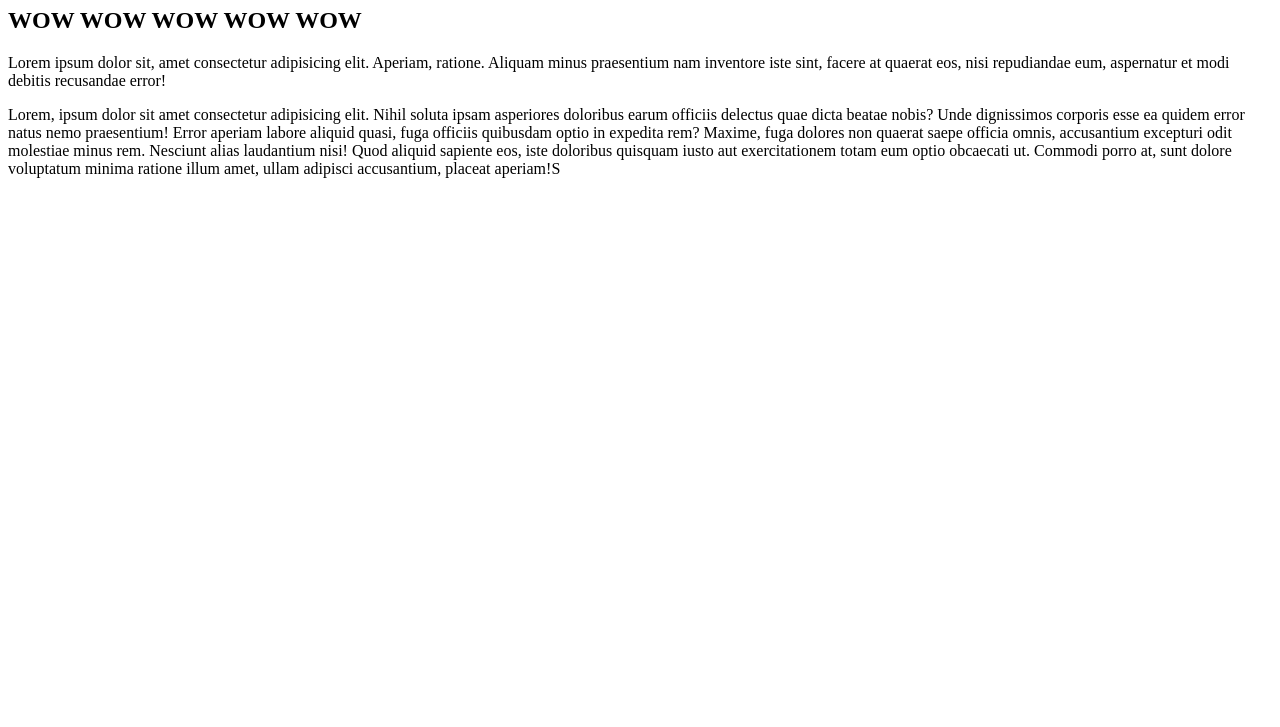
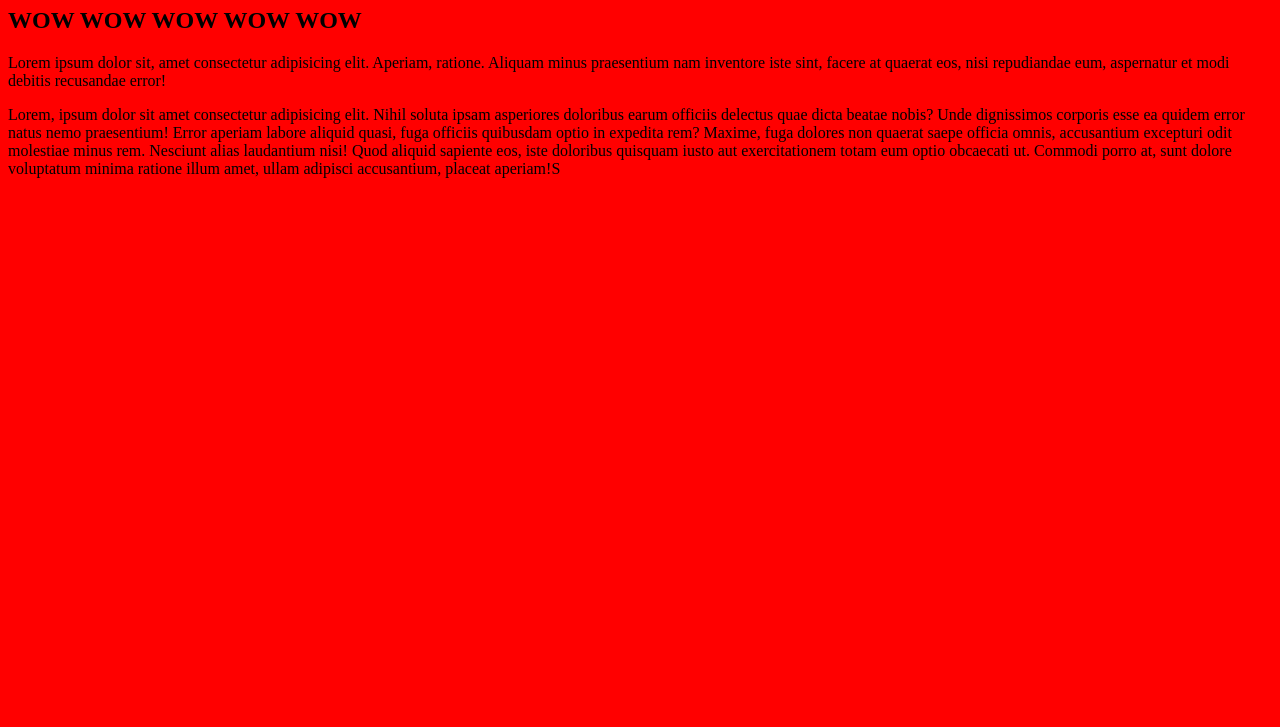
Before and after one commit to duffymark/my-first-git-bb, a plain HTML site: page index.html in a window 1280 px wide. Shown: the part 73-800 px from the top of the page. Drawn offline with Linux system fonts and the light colour scheme.

Commit message:
Adding stylez :tophat:

```diff
--- a/index.html
+++ b/index.html
@@ -4,6 +4,7 @@
     <meta charset="UTF-8">
     <meta http-equiv="X-UA-Compatible" content="IE=edge">
     <meta name="viewport" content="width=device-width, initial-scale=1.0">
+    <link rel="stylesheet" href="./styles.css">
     <title>Document</title>
 </head>
 <body>
--- /dev/null
+++ b/styles.css
@@ -0,0 +1,3 @@
+body{
+    background-color: red;
+}
```
